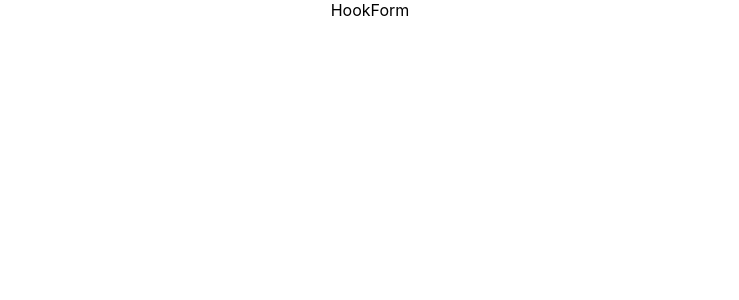
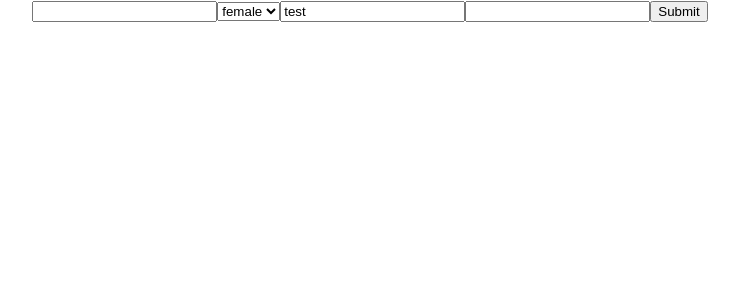
Before and after one commit to abhinav2697/Reactjs-mini-projects, a React (Create React App) app in the folder hooksform/: page / in a window 1280 px wide. Shown: the top 300 px of the page, without its empty margins (270-1009 px from the left). Built offline with nearby package versions, Linux system fonts and the light colour scheme.

Commit message:
new files and features added

```diff
--- a/hooksform/package.json
+++ b/hooksform/package.json
@@ -8,6 +8,7 @@
     "@testing-library/user-event": "^13.5.0",
     "react": "^18.3.1",
     "react-dom": "^18.3.1",
+    "react-hook-form": "^7.52.2",
     "react-scripts": "5.0.1",
     "web-vitals": "^2.1.4"
   },
--- a/hooksform/src/HookForm.jsx
+++ b/hooksform/src/HookForm.jsx
@@ -1,8 +1,23 @@
 import React from 'react'
+import { useForm } from "react-hook-form";
 
 const HookForm = () => {
+  const { register, handleSubmit, watch, formState: { errors } } = useForm();
+  const onSubmit = data => console.log(data);
+  console.log(watch("example"));
   return (
-    <div>HookForm</div>
+    <form onSubmit={handleSubmit(onSubmit)}>
+      <input {...register("firstName")} />
+      <select {...register("gender")}>
+        <option value="female">female</option>
+        <option value="male">male</option>
+        <option value="other">other</option>
+      </select>
+      <input defaultValue="test" {...register("example")} />
+      <input {...register("exampleRequired", { required: true })} />
+      {errors.exampleRequired && <span>This field is require</span>}
+      <input type="submit"/>
+    </form>
   )
 }
 
```
Also changed, not shown: 1 other file (tests, documents, lock files or other folders).
